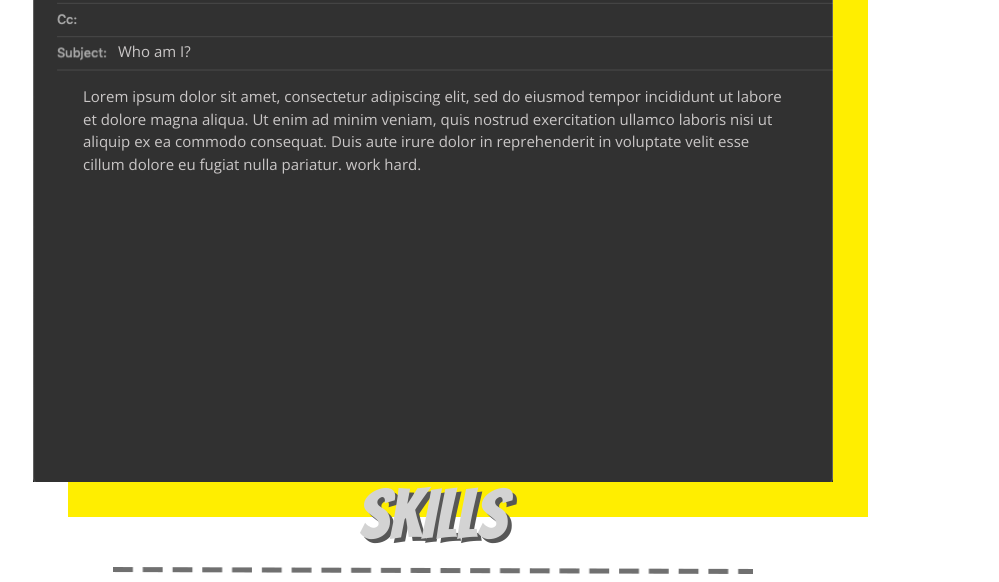
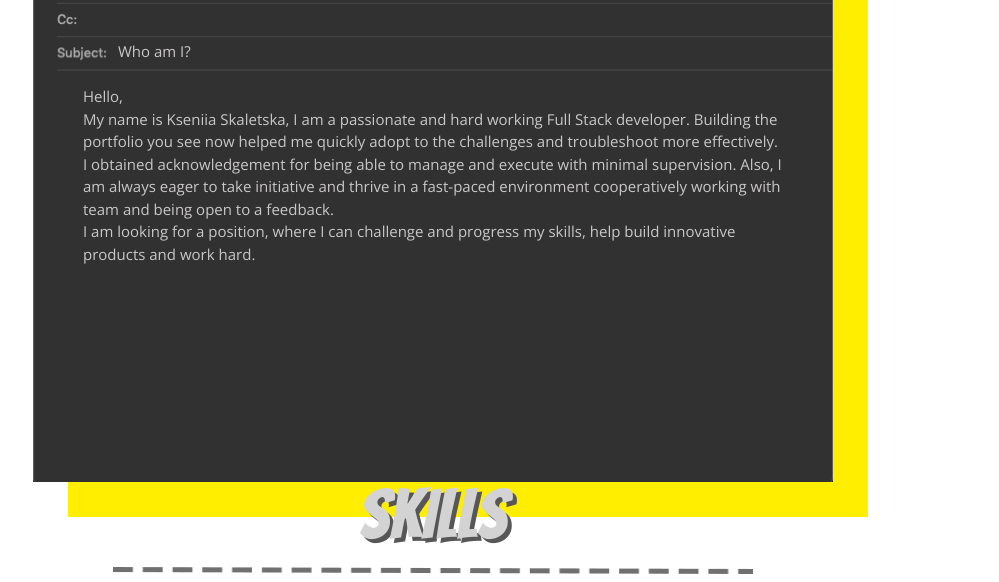
Before and after one commit to Kseniask/portfolio_cv, a website: page index.html in a window 1280 px wide. Shown: the part 1707-2289 px from the top of the page, without its empty margins (207-1206 px from the left). Drawn offline with nearby package versions, Linux system fonts and the light colour scheme; some packages are replaced by stand-ins of ours; a script that the page names is missing.

Commit message:
edited about me text

```diff
--- a/index.html
+++ b/index.html
@@ -216,11 +216,10 @@
           <div class="text_email">
           <p class="to"> dear_visitor@letsconnect.com</p>
           <p class="subject">Who am I?</p>
-          <p class="about_me_text"> Lorem ipsum dolor sit amet, consectetur adipiscing elit,
-            sed do eiusmod tempor incididunt ut labore et dolore magna aliqua. Ut enim ad minim veniam,
-            quis nostrud exercitation ullamco laboris nisi ut aliquip ex ea
-             commodo consequat. Duis aute irure dolor in reprehenderit in voluptate velit esse cillum
-             dolore eu fugiat nulla pariatur.<span class="typing"></span> </p>
+          <p class="about_me_text"> Hello,<br> My name is Kseniia Skaletska, I am a passionate and hard working Full Stack developer. Building the portfolio you see now helped me quickly adopt to the challenges and troubleshoot more effectively.
+            I obtained acknowledgement for being able to manage and execute with minimal supervision. Also, I am always eager to take initiative and thrive in a fast-paced environment cooperatively working with team and being open to a feedback.
+            <br>I am looking for a position, where I can challenge and progress
+             my skills, help build innovative products and <span class="typing"></span> </p>
              </div>
 
       </div>
```
